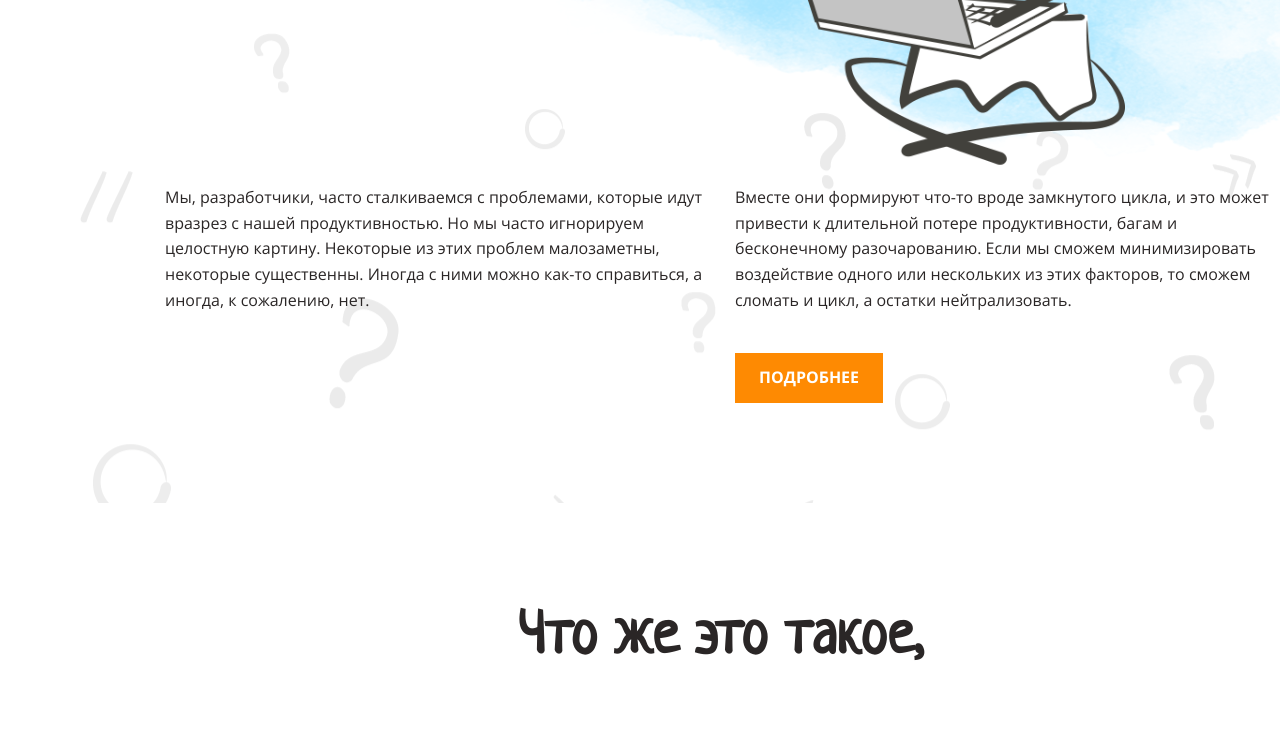
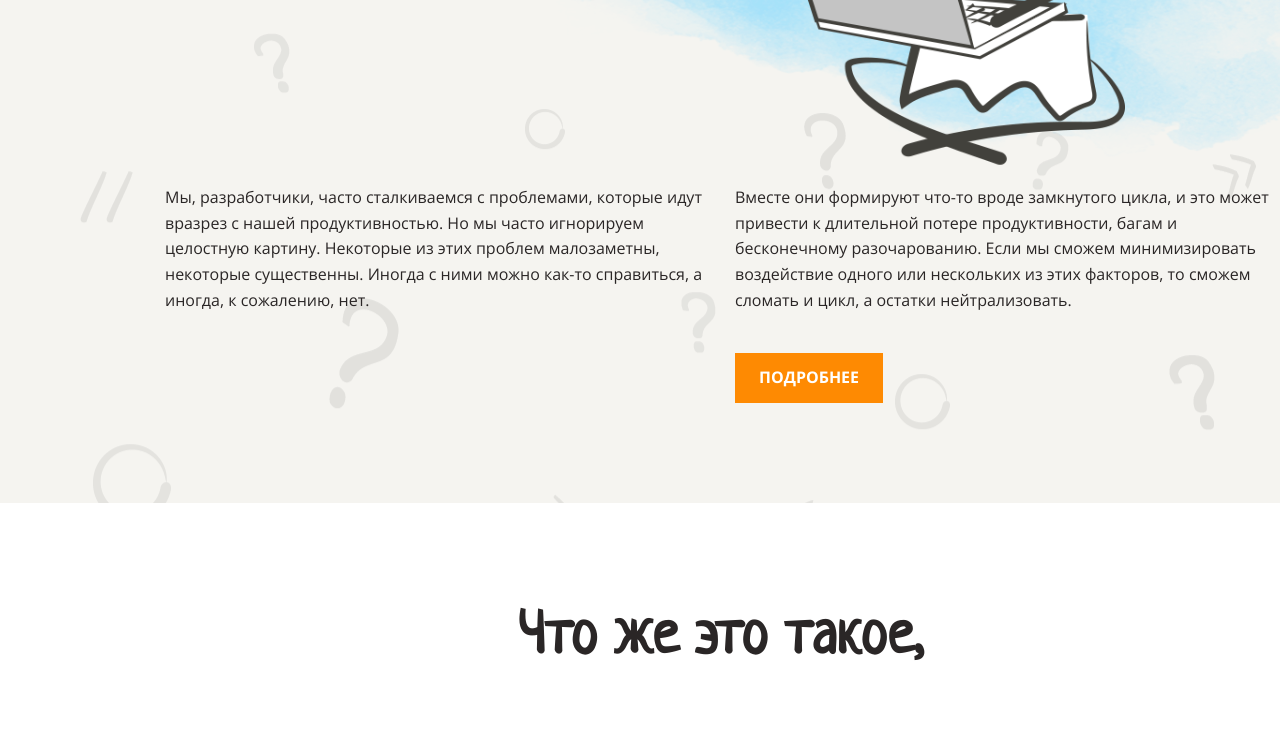
Before and after one commit to hitriylis/Cognitive-Biases-landing, a website: page src/index.html in a window 1280 px wide. Shown: the part 375-1125 px from the top of the page. Drawn offline with Linux system fonts and the light colour scheme.

Commit message:
fix header background color

```diff
--- a/src/index.html
+++ b/src/index.html
@@ -10,7 +10,7 @@
   </head>
 
   <body class="width-1440">
-    <header class="header-section">
+    <header class="header-section background-light">
       <div class="container">
         <h1 class="text-primary margin-top-0 margin-bottom-185">
           Когнитивные<br />
```
